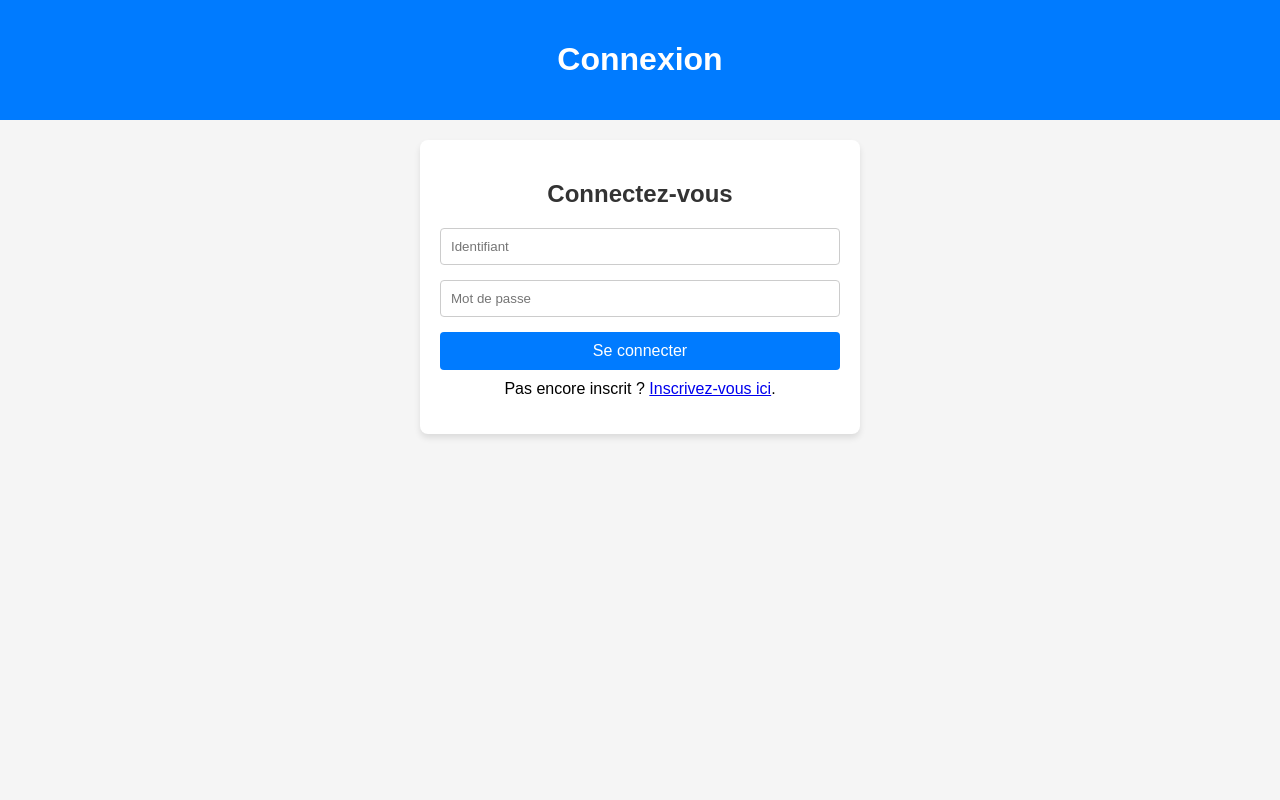
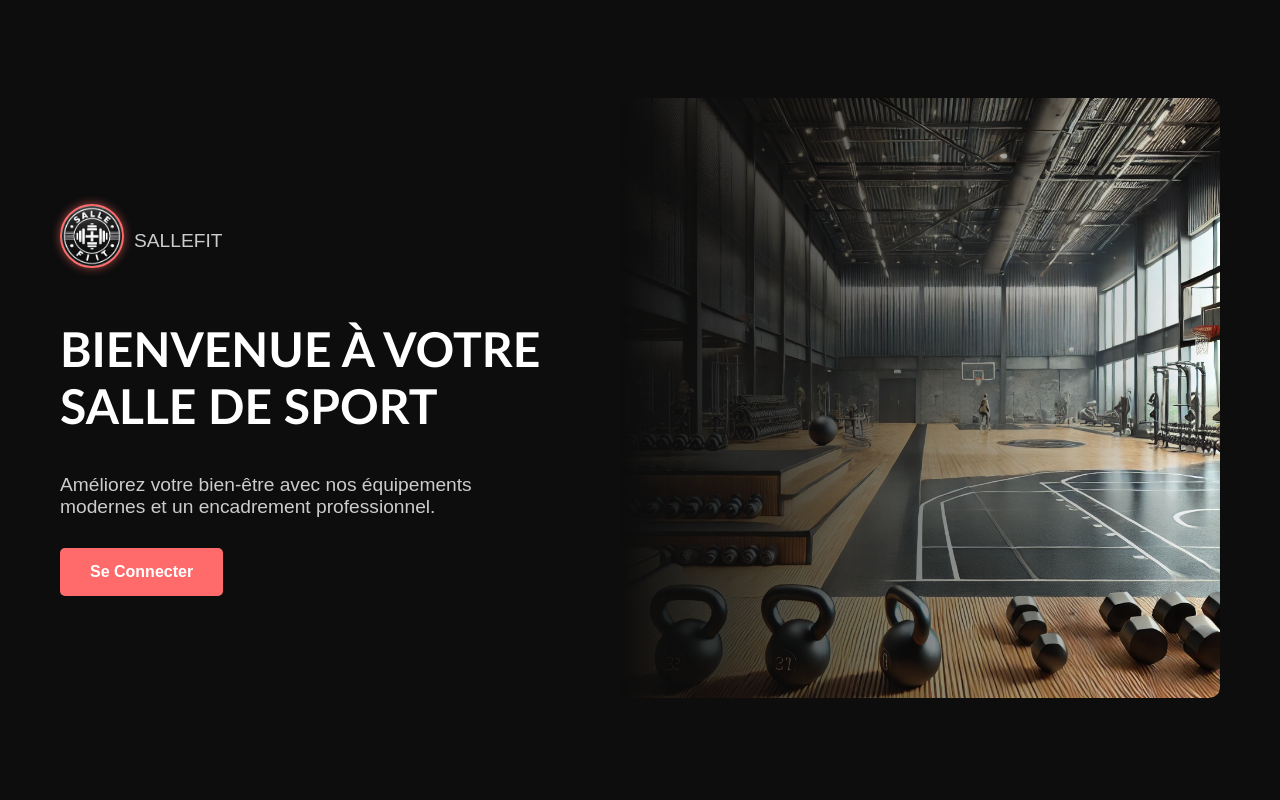
Before and after one commit to plegrand2710/G-nie_logiciel, a PHP site: page / in a window 1280 px wide. Run offline with PHP 8.4, Linux system fonts and the light colour scheme.

Commit message:
MAJ site - ajout d'une page d'accueil et une page de transition

```diff
--- a/genie-logiciel/index.php
+++ b/genie-logiciel/index.php
@@ -3,24 +3,23 @@
 <head>
     <meta charset="UTF-8">
     <meta name="viewport" content="width=device-width, initial-scale=1.0">
-    <title>Connexion</title>
-    <link rel="stylesheet" href="index-css.css">
+    <title>Votre Salle de Sport</title>
+    <link rel="stylesheet" href="styles.css">
 </head>
 <body>
-    <div class="header">
-        <h1>Connexion</h1>
-    </div>
-
-    <div class="container login-form">
-        <form action="connexion-action.php" method="POST">
-            <h2>Connectez-vous</h2>
-            <input type="text" name="identifiant" placeholder="Identifiant" required>
-            <input type="password" name="mdp" placeholder="Mot de passe" required>
-            <button type="submit">Se connecter</button>
-        </form>
-        <p style="text-align: center; margin-top: 10px;">
-            Pas encore inscrit ? <a href="inscription.php?type=Utilisateur">Inscrivez-vous ici</a>.
-        </p>
-    </div>
+    <main class="main-content">
+        <div class="text-container">
+            <div class="logo">
+                <img class="logoimg" src="IMG_1227.jpeg" alt="Logo Salle de Sport">
+                <p class="nom-logo">SalleFit</p>
+            </div>
+            <h1>Bienvenue à votre salle de sport</h1>
+            <p>Améliorez votre bien-être avec nos équipements modernes et un encadrement professionnel.</p>
+            <a href="accueil.php" class="btn-connexion">Se Connecter</a>
+        </div>
+        <div class="image-container">
+            <img src="gym-background.jpeg" alt="Salle de sport">
+        </div>
+    </main>
 </body>
 </html>
--- /dev/null
+++ b/genie-logiciel/styles.css
@@ -0,0 +1,132 @@
+/* Styles globaux */
+body {
+    margin: 0;
+    font-family: 'Arial', sans-serif;
+    background-color: #0d0d0d; /* Fond sombre */
+    color: #fff;
+    overflow-x: hidden;
+}
+
+header {
+    position: relative; /* Le logo reste dans sa position normale */
+    top: 0;
+    left: 0;
+    width: 100%;
+    padding: 10px 20px;
+    background: transparent;
+    z-index: 100;
+}
+
+.logoimg {
+    width: 60px;
+    height: 60px;
+    border-radius: 50%;
+    border: 2px solid #ff6b6b;
+    object-fit: cover;
+    box-shadow: 0 0 10px rgba(255, 107, 107, 0.6);
+    margin-bottom: 20px;
+}
+
+.logo {
+    display: flex; /* Utiliser Flexbox */
+    align-items: center; /* Aligne verticalement le texte et l'image */
+    gap: 10px; /* Espacement entre l'image et le texte */
+}
+
+.nom-logo {
+    font-size: 16px; /* Taille plus lisible */
+    color: rgb(255, 71, 57);
+    text-transform: uppercase;
+    margin-left: 0;
+    line-height: 1;
+}
+
+
+/* Section principale */
+.main-content {
+    display: flex;
+    align-items: center;
+    justify-content: center; /* Centre horizontalement tout le contenu */
+    min-height: 100vh;
+    flex-wrap: wrap;
+    gap: 20px; /* Espacement entre les sections texte et image */
+}
+
+.text-container {
+    flex: 1;
+    max-width: 500px;
+    padding: 20px;
+    display: flex; /* Utilise Flexbox */
+    flex-direction: column; /* Empile les éléments en colonne */
+    align-items: flex-start; /* Aligne le contenu à gauche */
+    justify-content: center; /* Centre verticalement */
+    text-align: left; /* Aligne le texte à gauche */
+}
+
+.text-container h1 {
+    font-size: 3rem;
+    margin-bottom: 20px;
+    line-height: 1.2;
+    font-weight: 700;
+    font-family:'Gill Sans', 'Gill Sans MT', Calibri, 'Trebuchet MS', sans-serif;
+    text-transform: uppercase;
+
+}
+
+.text-container p {
+    font-size: 1.2rem;
+    margin-bottom: 30px;
+    color: #cccccc;
+}
+
+.btn-connexion {
+    display: inline-block;
+    padding: 15px 30px;
+    font-size: 1rem;
+    color: white;
+    background: #ff6b6b;
+    border-radius: 5px;
+    text-decoration: none;
+    font-weight: bold;
+    transition: all 0.3s ease;
+}
+
+.btn-connexion:hover {
+    background: #e63939;
+}
+
+.image-container {
+    flex: 1;
+    text-align: center;
+    position: relative;
+    max-width: 600px;
+    padding: 20px;
+}
+
+.image-container img {
+    width: 100%;
+    height: auto;
+    object-fit: cover;
+    border-radius: 10px;
+    /* Ajout de l’effet fondu */
+    -webkit-mask-image: linear-gradient(to right, rgba(0, 0, 0, 0) 0%, black 100%);
+    mask-image: linear-gradient(to right, rgba(0, 0, 0, 0) 0%, black 100%);
+}
+
+/* Réactivité pour les petits écrans */
+@media (max-width: 1000px) {
+    .main-content {
+        flex-direction: column; /* Passe l’image sous le texte */
+        text-align: center;
+        padding: 60px 20px;
+    }
+
+    .text-container {
+        max-width: 100%;
+    }
+
+    .image-container img {
+        -webkit-mask-image: none;
+        mask-image: none; /* Supprime l’effet fondu pour mobile */
+    }
+}
```
Also changed, not shown: genie-logiciel/accueil.php (added, +26 -0 lines), genie-logiciel/connexionBDD.php (deleted, +0 -30 lines), genie-logiciel/inscription-action.php (+7 -2 lines), genie-logiciel/paiement-cotisation-action.php (added, +29 -0 lines), genie-logiciel/paiement-cotisation-css.css (added, +73 -0 lines), genie-logiciel/paiement-cotisation.php (added, +70 -0 lines), genie-logiciel/IMG_1227.jpeg (added), genie-logiciel/accueil-css.css (renamed from genie-logiciel/index-css.css), genie-logiciel/gym-background.jpeg (added), 1 other file.
